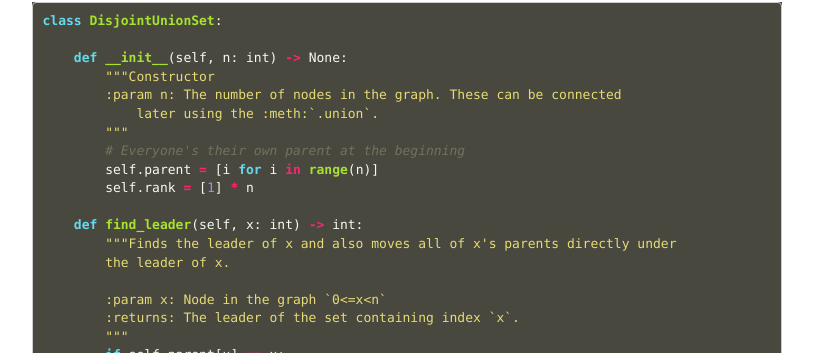
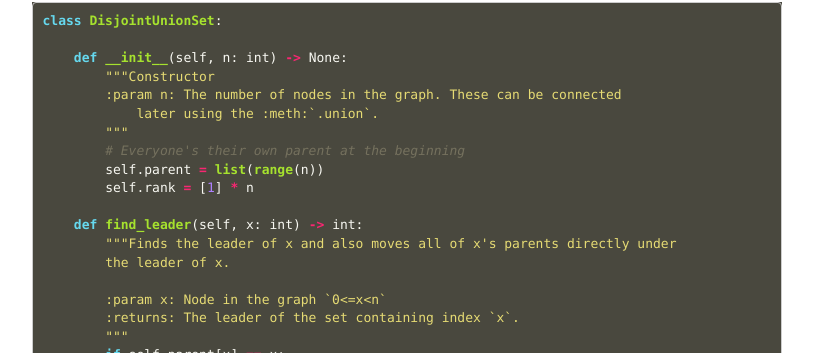
Before and after one commit to vispz/psvishnu91.github.io, a Jekyll site: the page built from _posts/programming_notes/2022-11-24-python-containers.md, in a window 1280 px wide and 900 px high, scrolled down 4513 px. Shown: the part 98-451 px from the top of the window, without its empty margins (233-1046 px from the left). Built offline with Jekyll 4.4.1, drawn with Linux system fonts in a browser that asks for light colours; nearby versions of some CDN libraries; formulas are drawn with MathJax 3.

```diff
--- a/_posts/programming_notes/2022-11-24-python-containers.md
+++ b/_posts/programming_notes/2022-11-24-python-containers.md
@@ -230,7 +230,7 @@
             later using the :meth:`.union`.
         """
         # Everyone's their own parent at the beginning
-        self.parent = [i for i in range(n)]
+        self.parent = list(range(n))
         self.rank = [1] * n
 
     def find_leader(self, x: int) -> int:
```
